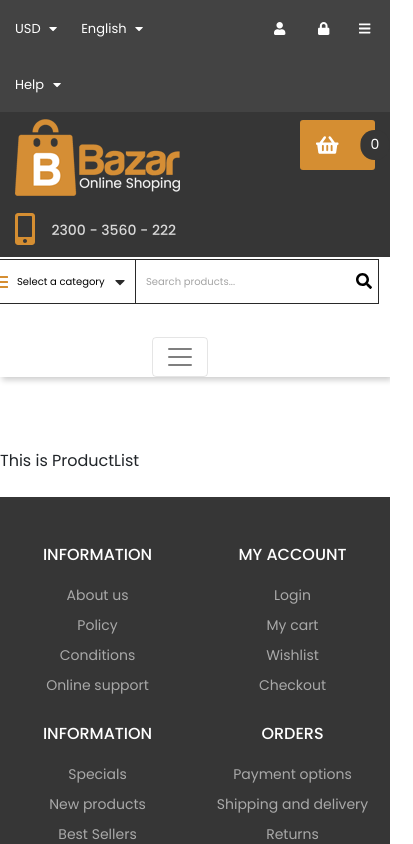
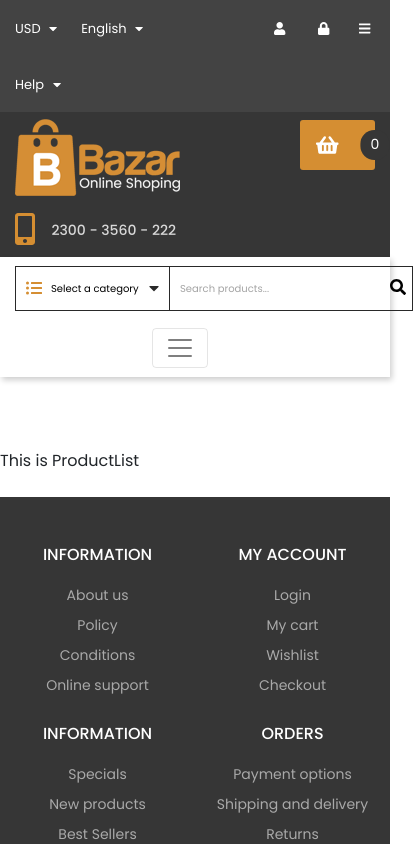
Before and after one commit to Jacob120/web-shop-react, a React (Create React App) app: page /shop/1 in a window 390 px wide. Shown: the top 844 px of the page, 413 px wide, since content can reach past the window. Built offline with nearby package versions, Linux system fonts and the light colour scheme.

Commit message:
Fix mobile version

```diff
--- a/src/components/features/ProductSearch/ProductSearch.module.scss
+++ b/src/components/features/ProductSearch/ProductSearch.module.scss
@@ -84,20 +84,45 @@
   }
 }
 
-@media (max-width: 375px) {
-  .root {
-    .category {
-      select {
-        font-size: 10px;
-      }
-    }
+// @media (max-width: 375px) {
+//   .root {
+//     .category {
+//       select {
+//         font-size: 10px;
+//       }
+//     }
+//     .searchField {
+//       input {
+//         font-size: 10px;
+//         &::placeholder {
+//           font-size: 10px;
+//         }
+//       }
+//     }
+//   }
+// }
+
+@media (max-width: 994px) {
+  .menu {
+    justify-content: center;
+    flex-wrap: wrap-reverse;
+
     .searchField {
-      input {
-        font-size: 10px;
-        &::placeholder {
-          font-size: 10px;
-        }
-      }
+      display: flex;
+      justify-content: center;
     }
   }
 }
+
+@media (max-width: 540px) {
+  .menu {
+    flex-wrap: nowrap;
+    flex-direction: column;
+    width: 100%;
+    justify-content: space-around;
+    .searchField {
+      display: flex;
+      padding: 2px;
+    }
+  }
+}
--- a/src/components/layout/MenuBar/MenuBar.js
+++ b/src/components/layout/MenuBar/MenuBar.js
@@ -8,8 +8,12 @@ import styles from './MenuBar.module.scss';
 const MenuBar = ({ children }) => (
   <div className={styles.root}>
     <div className='container mb-5'>
-      <div className={'row align-items-center  ' + styles.menu}>
-        <div className={'col ' + styles.searchField}>
+      <div
+        className={
+          'row align-items-center justify-content-around text-center ' + styles.menu
+        }
+      >
+        <div className={'col-auto ' + styles.searchField}>
           <ProductSearch />
         </div>
         <div className={'col-auto' + styles.mobile_menu}>
--- a/src/components/layout/MenuBar/MenuBar.module.scss
+++ b/src/components/layout/MenuBar/MenuBar.module.scss
@@ -52,25 +52,27 @@
   }
 }
 
-@media (max-width: 994px) {
-  .menu {
-    justify-content: center;
-    flex-wrap: wrap-reverse;
+// @media (max-width: 994px) {
+//   .menu {
+//     justify-content: center;
+//     flex-wrap: wrap-reverse;
 
-    .searchField {
-      display: flex;
-      justify-content: center;
-    }
-  }
-}
+//     .searchField {
+//       display: flex;
+//       justify-content: center;
+//     }
+//   }
+// }
 
-@media (max-width: 540px) {
-  .menu {
-    flex-wrap: nowrap;
-    flex-direction: column;
-    .searchField {
-      display: flex;
-      padding: 2px;
-    }
-  }
-}
+// @media (max-width: 540px) {
+//   .menu {
+//     flex-wrap: nowrap;
+//     flex-direction: column;
+//     width: 100%;
+//     justify-content: space-around;
+//     .searchField {
+//       display: flex;
+//       padding: 2px;
+//     }
+//   }
+// }
```
